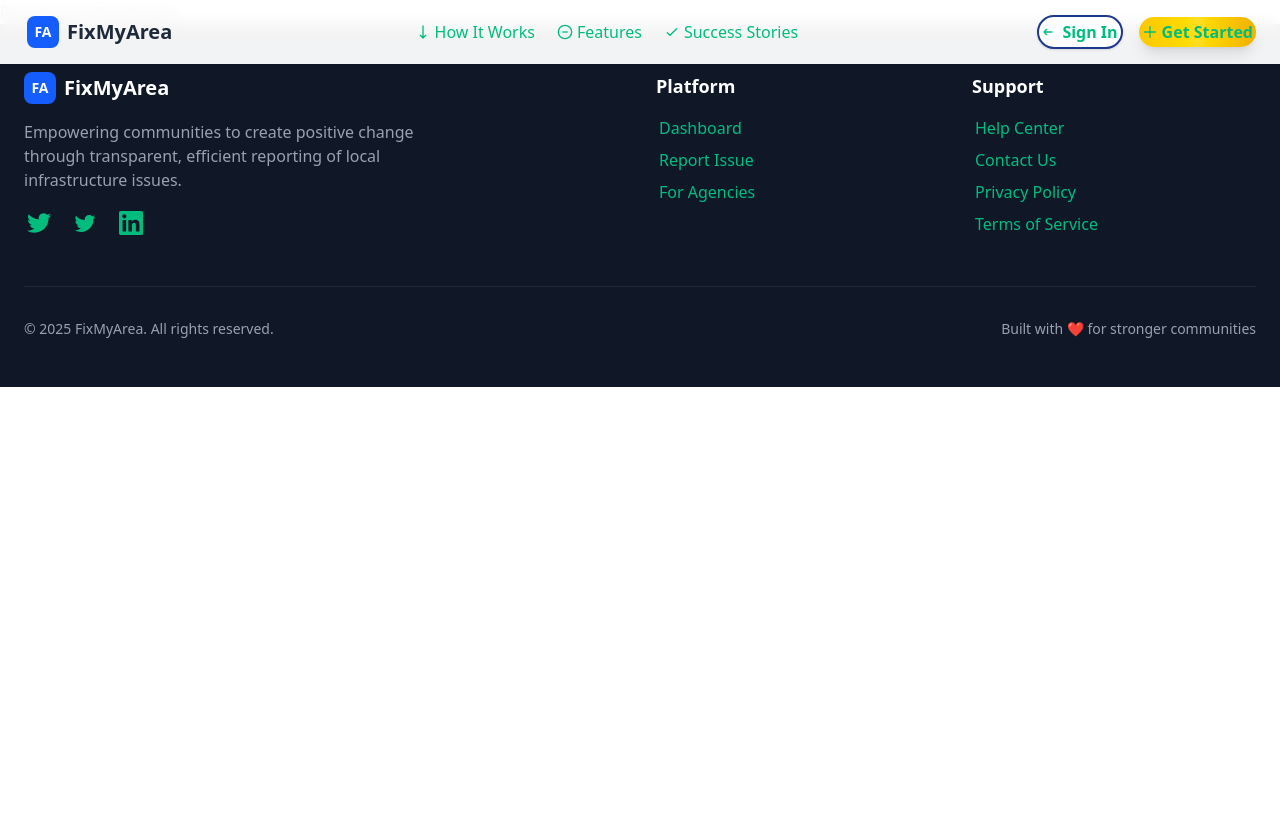
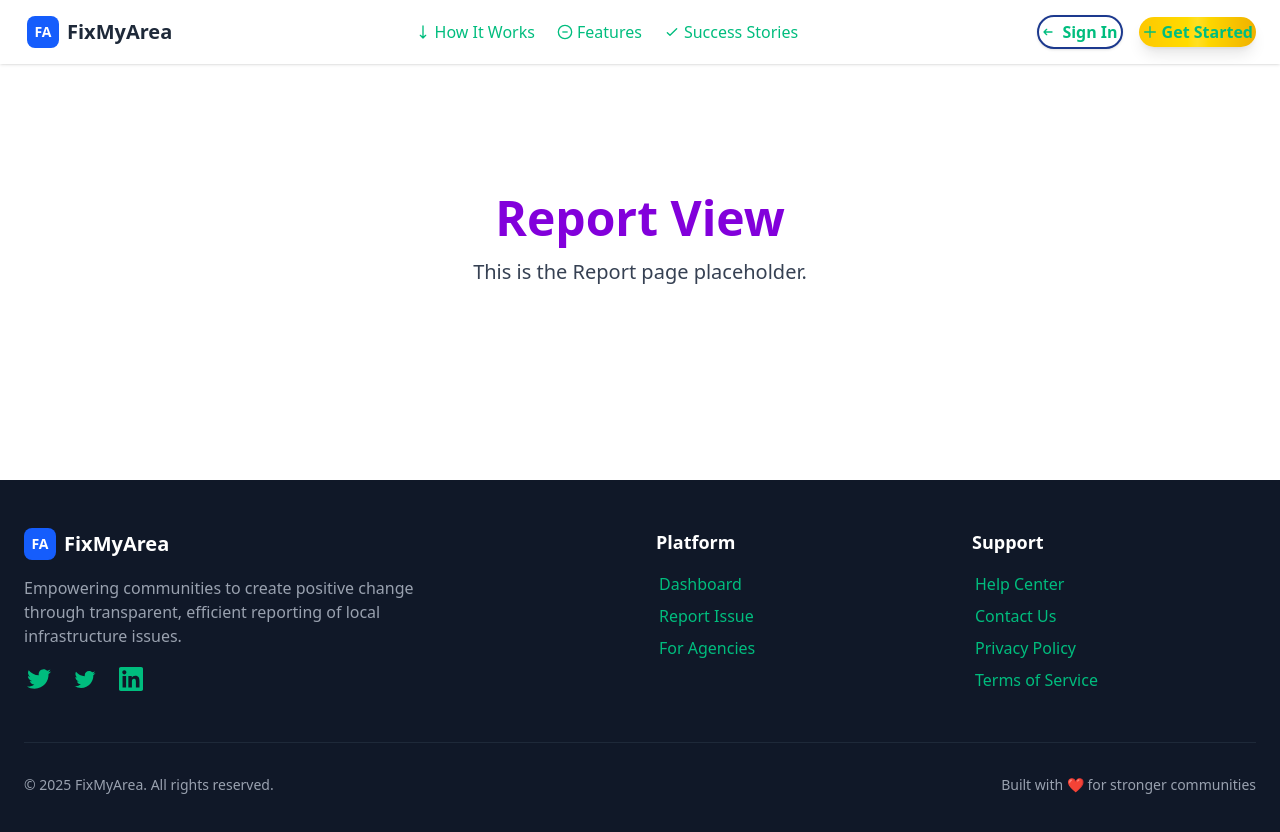
Before and after one commit to annyauthe4/FixMyArea, a Vue app in the folder frontend/: page /report in a window 1280 px wide. Shown: the top 832 px of the page. Before the commit the page ends 800 px from the top, so only its background shows below. Built offline with nearby package versions, Linux system fonts and the light colour scheme.

Commit message:
feat: enhance ReportView with structured layout and styling

```diff
--- a/frontend/src/views/ReportView.vue
+++ b/frontend/src/views/ReportView.vue
@@ -1,3 +1,6 @@
 <template>
-  <div>ReportView Placeholder</div>
+  <div class="flex flex-col items-center justify-center min-h-[60vh] text-center">
+    <h1 class="text-5xl font-extrabold text-purple-700 mb-4">Report View</h1>
+    <p class="text-xl text-gray-700">This is the Report page placeholder.</p>
+  </div>
 </template>
```
